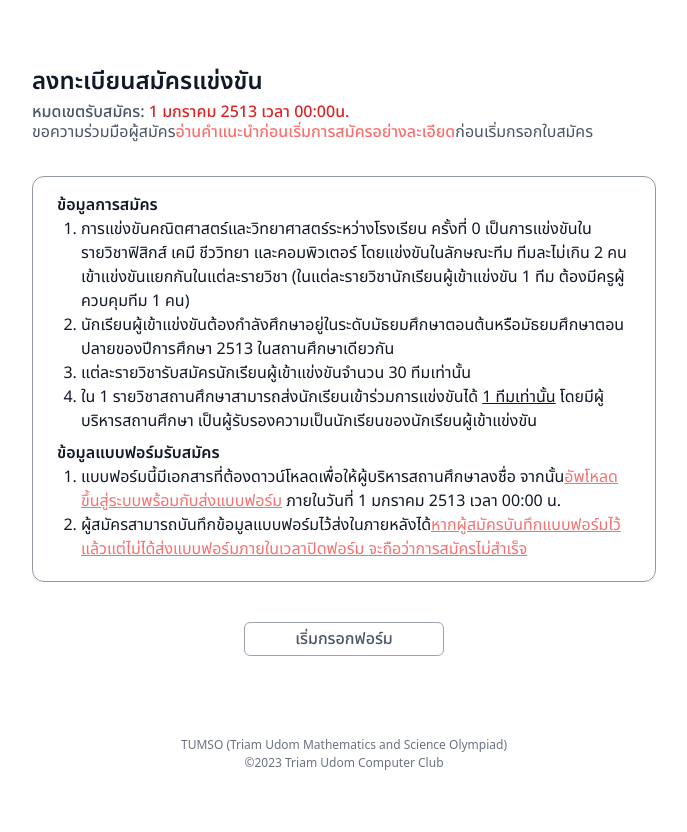
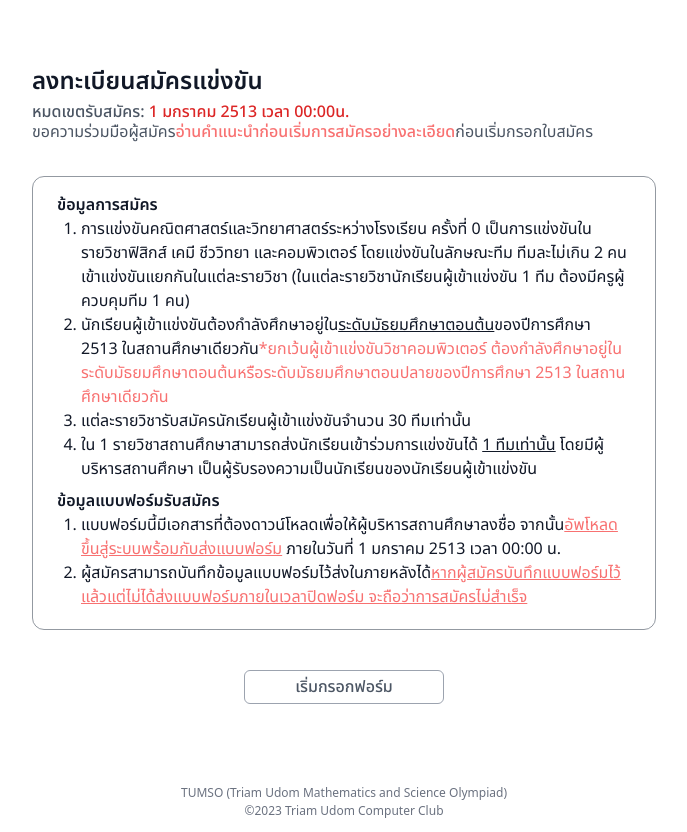
Before and after one commit to pr1gram/TUMSO-website, a Next.js app: page /register in a window 1280 px wide. Shown: the whole page, without its empty margins (296-983 px from the left). Before the commit the page ends 800 px from the top, so only its background shows below. Built offline with nearby package versions, Linux system fonts and the light colour scheme; no server answers.

Commit message:
fix: forms description

```diff
--- a/src/components/texts/static/FormDescription.tsx
+++ b/src/components/texts/static/FormDescription.tsx
@@ -16,8 +16,15 @@ export const FormDescription = () => {
           1 ทีม ต้องมีครูผู้ควบคุมทีม 1 คน)
         </li>
         <li>
-          นักเรียนผู้เข้าแข่งขันต้องกําลังศึกษาอยู่ในระดับมัธยมศึกษาตอนต้นหรือมัธยมศึกษาตอนปลายของปีการศึกษา{" "}
-          {open.getFullYear() + 543} ในสถานศึกษาเดียวกัน
+          นักเรียนผู้เข้าแข่งขันต้องกำลังศึกษาอยู่ใน
+          <span className="underline">
+            ระดับมัธยมศึกษาตอนต้น
+          </span>ของปีการศึกษา {open.getFullYear() + 543} ในสถานศึกษาเดียวกัน
+          <span className="text-red-400">
+            *ยกเว้นผู้เข้าแข่งขันวิชาคอมพิวเตอร์
+            ต้องกำลังศึกษาอยู่ในระดับมัธยมศึกษาตอนต้นหรือระดับมัธยมศึกษาตอนปลายของปีการศึกษา{" "}
+            {open.getFullYear() + 543} ในสถานศึกษาเดียวกัน
+          </span>
         </li>
         <li>แต่ละรายวิชารับสมัครนักเรียนผู้เข้าแข่งขันจํานวน 30 ทีมเท่านั้น</li>
         <li>
```
